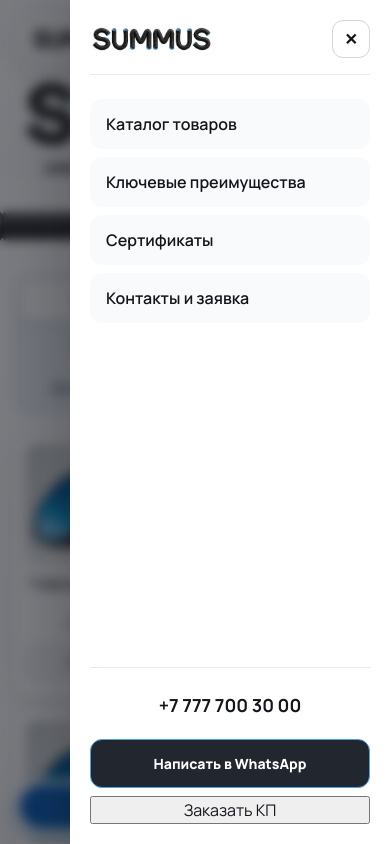
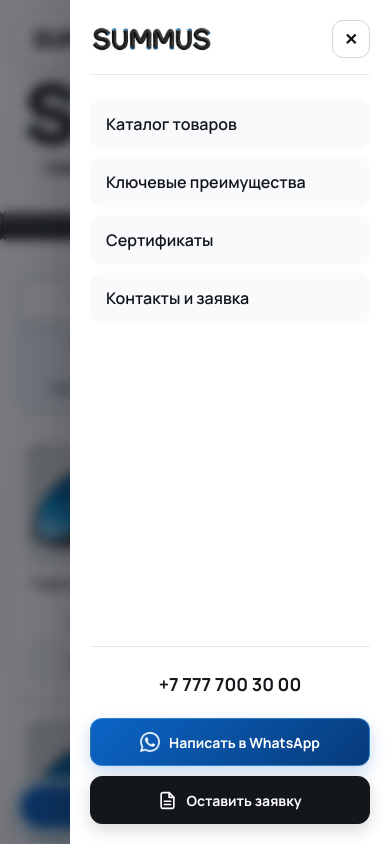
Before and after one commit to nurbolabu/summus, a plain HTML site: page index.html in a window 390 px wide. Both pictures are taken after a click on the button "Открыть меню". Shown: the top 844 px of the page. Drawn offline with Linux system fonts and the light colour scheme.

Commit message:
Update mobile drawer buttons with icons and add 2GIS address to contacts

```diff
--- a/index.html
+++ b/index.html
@@ -92,11 +92,18 @@
           +7 777 700 30 00
         </a>
         <div class="drawer-btn-stack">
-          <a href="https://wa.me/77777003000" target="_blank" rel="noopener noreferrer" class="solid-btn drawer-wa-link">
-            Написать в WhatsApp
+          <a href="https://wa.me/77777003000" target="_blank" rel="noopener noreferrer" class="drawer-action-btn drawer-btn-blue">
+            <img src="./assets/icon-whatsapp.png" alt="WhatsApp" class="wa-icon-img" />
+            <span>Написать в WhatsApp</span>
           </a>
-          <button type="button" class="outline-btn drawer-kp-btn" data-open-kp-modal>
-            Заказать КП
+          <button type="button" class="drawer-action-btn drawer-btn-black" data-open-kp-modal>
+            <svg viewBox="0 0 24 24" width="19" height="19" fill="none" stroke="currentColor" stroke-width="2.1" stroke-linecap="round" stroke-linejoin="round" aria-hidden="true">
+              <path d="M14 2H6a2 2 0 0 0-2 2v16a2 2 0 0 0 2 2h12a2 2 0 0 0 2-2V8z"/>
+              <polyline points="14 2 14 8 20 8"/>
+              <line x1="16" y1="13" x2="8" y2="13"/>
+              <line x1="16" y1="17" x2="8" y2="17"/>
+            </svg>
+            <span>Оставить заявку</span>
           </button>
         </div>
       </div>
@@ -364,6 +371,19 @@
                 <strong class="footer-contact-val">info@summus.kz</strong>
               </div>
             </a>
+
+            <a href="https://2gis.kz/almaty/geo/70030076276916333/76.808268,43.372184" target="_blank" rel="noopener noreferrer" class="footer-contact-item">
+              <div class="footer-contact-icon">
+                <svg viewBox="0 0 24 24" width="20" height="20" fill="none" stroke="currentColor" stroke-width="2" stroke-linecap="round" stroke-linejoin="round" aria-hidden="true">
+                  <path d="M21 10c0 7-9 13-9 13s-9-6-9-13a9 9 0 0 1 18 0z"/>
+                  <circle cx="12" cy="10" r="3"/>
+                </svg>
+              </div>
+              <div>
+                <span class="footer-contact-lbl">Адрес завода и склада (2ГИС)</span>
+                <strong class="footer-contact-val">Промзона 71-й разъезд, 19Б</strong>
+              </div>
+            </a>
           </div>
         </div>
 
--- a/styles.css
+++ b/styles.css
@@ -376,12 +376,39 @@ button, input, select, textarea {
 .drawer-btn-stack {
   display: flex;
   flex-direction: column;
-  gap: 8px;
-}
-
-.drawer-wa-link,
-.drawer-kp-btn {
-  width: 100%;
+  gap: 10px;
+}
+
+.drawer-action-btn {
+  width: 100%;
+  height: 48px;
+  padding: 0 18px;
+  border-radius: 12px;
+  display: inline-flex;
+  align-items: center;
+  justify-content: center;
+  gap: 9px;
+  font-size: 14px;
+  font-weight: 700;
+  color: #FFFFFF;
+  cursor: pointer;
+  transition: transform 0.2s var(--ease-out), box-shadow 0.2s ease;
+}
+
+.drawer-btn-blue {
+  background: linear-gradient(135deg, #0B65C6 0%, #073B7A 100%);
+  border: 1.5px solid rgba(75, 163, 227, 0.55);
+  box-shadow: 0 6px 16px rgba(11, 101, 198, 0.24);
+}
+
+.drawer-btn-black {
+  background: var(--ink-black);
+  border: 1.5px solid var(--ink-black);
+  box-shadow: 0 6px 16px rgba(19, 22, 27, 0.16);
+}
+
+.drawer-action-btn:hover {
+  transform: translateY(-1px);
 }
 
 /* ==========================================================================
```
